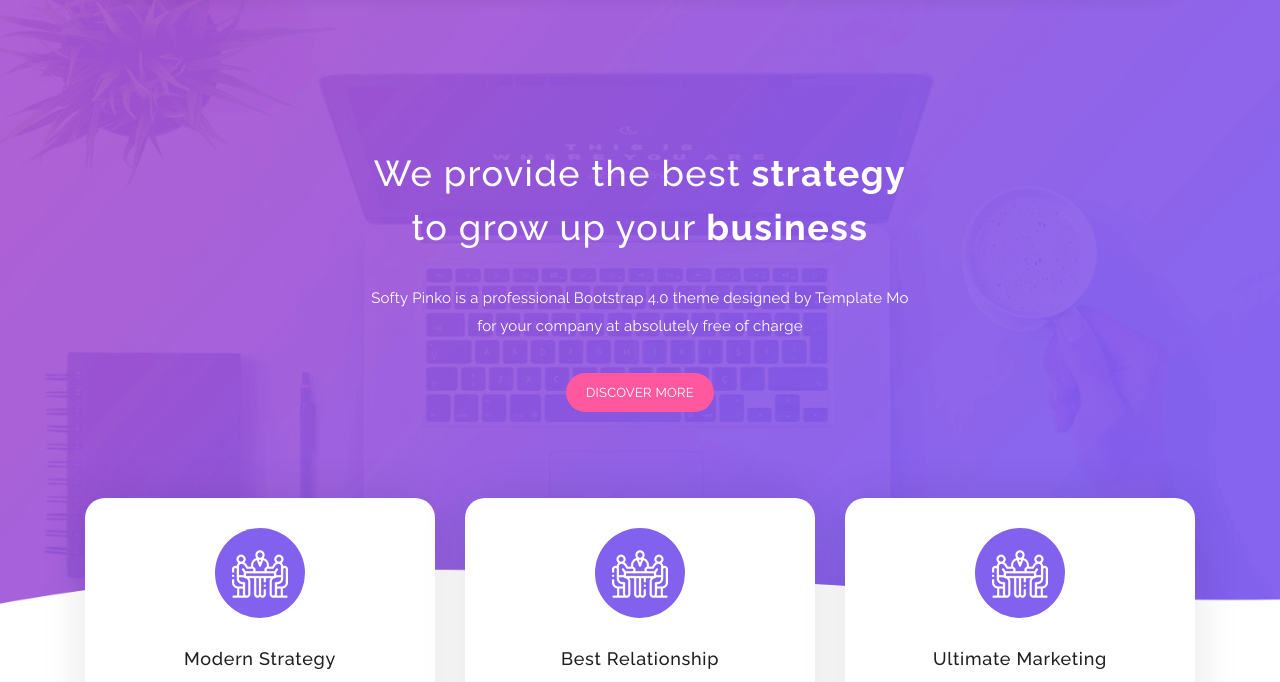
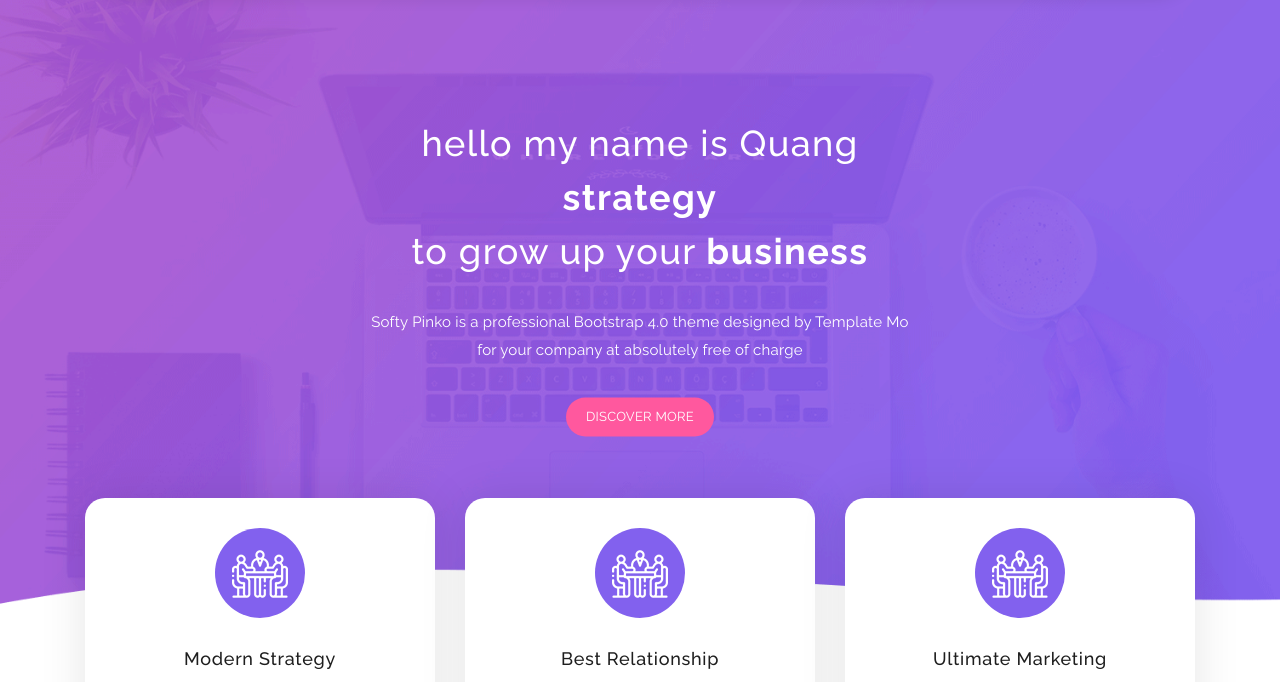
Before and after one commit to s3878707/s3878707.github.io, a plain HTML site: page index.html in a window 1280 px wide. Shown: the part 112-794 px from the top of the page. Drawn offline with Linux system fonts and the light colour scheme.

Commit message:
hello my name is Quang

```diff
--- a/index.html
+++ b/index.html
@@ -77,7 +77,7 @@ https://templatemo.com/tm-535-softy-pinko
             <div class="container">
                 <div class="row">
                     <div class="offset-xl-3 col-xl-6 offset-lg-2 col-lg-8 col-md-12 col-sm-12">
-                        <h1>We provide the best <strong>strategy</strong><br>to grow up your <strong>business</strong></h1>
+                        <h1>hello my name is Quang <strong>strategy</strong><br>to grow up your <strong>business</strong></h1>
                         <p>Softy Pinko is a professional Bootstrap 4.0 theme designed by Template Mo
                         for your company at absolutely free of charge</p>
                         <a href="#features" class="main-button-slider">Discover More</a>
```
